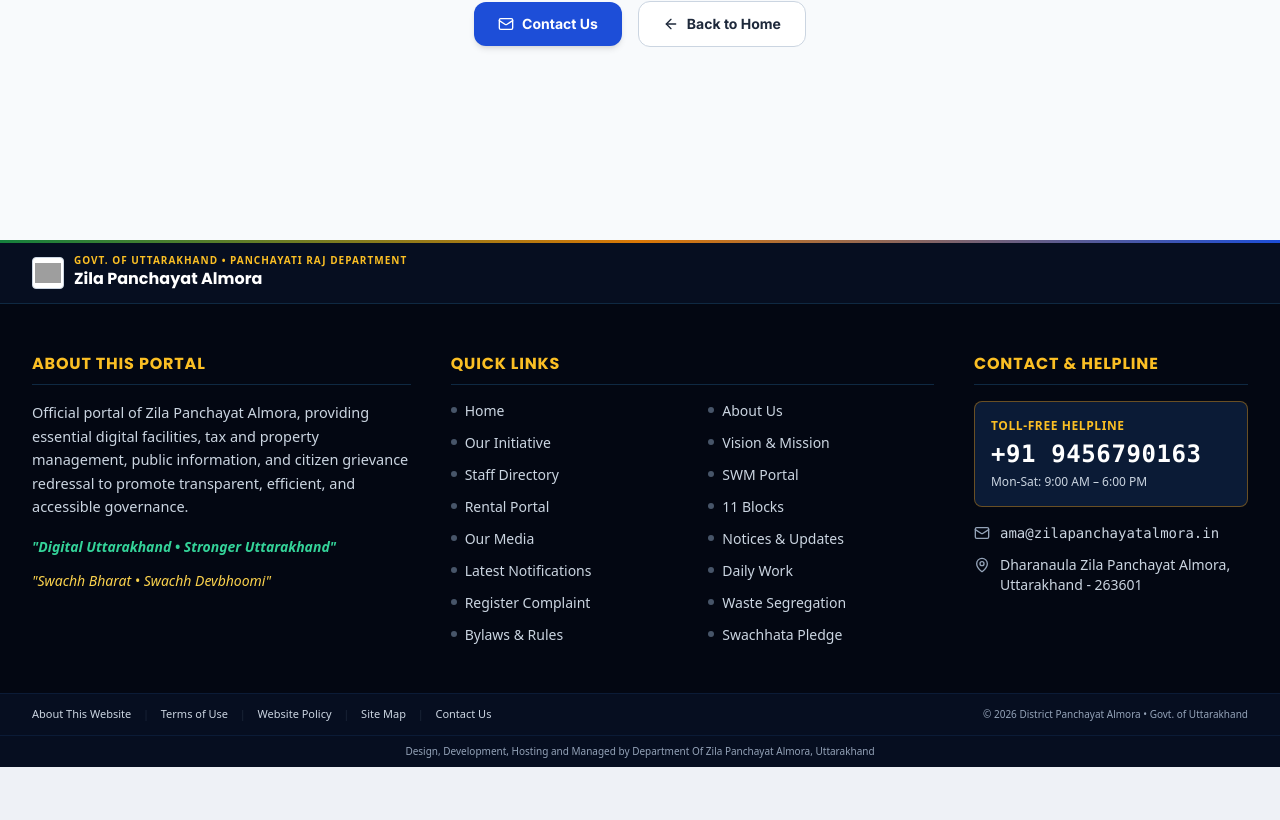
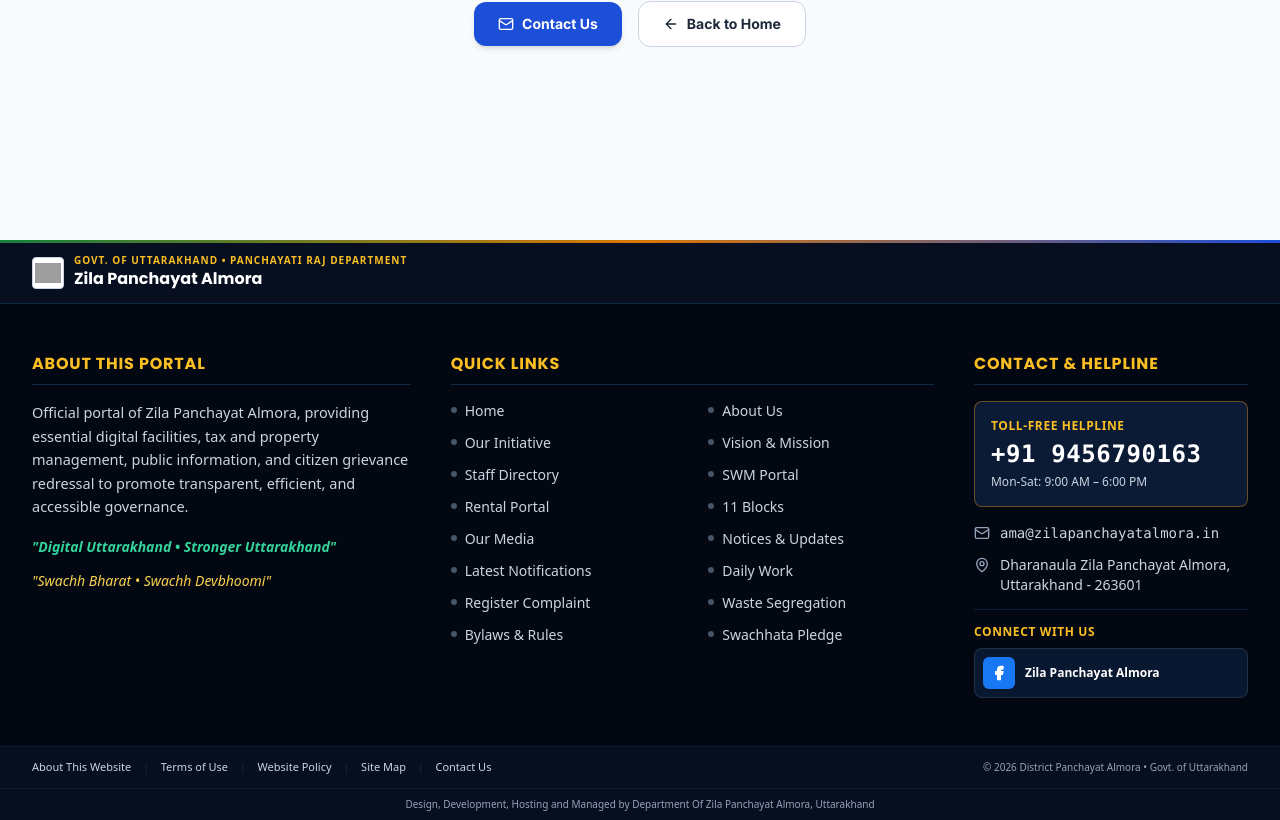
Before and after one commit to Manish363-dot/GOVERNMENT-PROJECT, a React (Vite) app in the folder frontend/: page /rental in a window 1280 px wide. Shown: the part 562-1382 px from the top of the page. Before the commit the page ends 1329 px from the top, so only its background shows below. Built offline with nearby package versions, Linux system fonts and the light colour scheme; no server answers; grey boxes are pictures that could not be loaded.

Commit message:
facebook icon update on footer

```diff
--- a/frontend/src/components/Footer.tsx
+++ b/frontend/src/components/Footer.tsx
@@ -1,9 +1,11 @@
 import React, { useState } from 'react';
 import { Link } from 'react-router-dom';
 import { useTranslation } from 'react-i18next';
-import { ShieldCheck, Phone, Mail, MapPin, X, CheckCircle2, Building2 } from 'lucide-react';
+import { Mail, MapPin, Facebook } from 'lucide-react';
 import { PANCHAYATI_RAJ_LOGO_URL } from './TopBarLogos';
 import { cn } from '@/lib/utils';
+
+const FACEBOOK_PAGE_URL = 'https://www.facebook.com/profile.php?id=61595890664499';
 
 export const Footer = React.memo(() => {
   const { i18n } = useTranslation();
@@ -34,9 +36,9 @@ export const Footer = React.memo(() => {
       {/* Tricolor top ribbon */}
       <div className="uk-tricolor-line" />
 
-      {/* Horizontal divider with Dept Name */}
+      {/* Horizontal divider with Dept Name & Official Social Handle */}
       <div className="border-b border-navy-800 bg-navy-900/40">
-        <div className="max-w-7xl mx-auto px-4 sm:px-6 lg:px-8 py-3 flex flex-col sm:flex-row items-center justify-between gap-2">
+        <div className="max-w-7xl mx-auto px-4 sm:px-6 lg:px-8 py-3 flex flex-col sm:flex-row items-center justify-between gap-3">
           <div className="flex items-center gap-2.5">
             <img src={PANCHAYATI_RAJ_LOGO_URL} alt="Zila Panchayat Logo" className="w-8 h-8 object-contain rounded bg-white p-0.5 border border-slate-300 shrink-0" />
             <div>
@@ -151,6 +153,32 @@ export const Footer = React.memo(() => {
                 </span>
               </li>
             </ul>
+
+            {/* Official Social Media Connection */}
+            <div className="pt-3.5 mt-3.5 border-t border-navy-800/80">
+              <p className={cn(
+                "text-[11px] sm:text-xs font-bold text-amber-400 uppercase mb-2",
+                isHi ? "tracking-normal" : "tracking-wider"
+              )}>
+                {isHi ? 'सोशल मीडिया पर जुड़ें' : 'Connect With Us'}
+              </p>
+              <a
+                href={FACEBOOK_PAGE_URL}
+                target="_blank"
+                rel="noopener noreferrer"
+                aria-label={isHi ? 'जिला पंचायत अल्मोड़ा आधिकारिक फेसबुक पेज' : 'Zila Panchayat Almora Official Facebook Page'}
+                className="flex items-center gap-2.5 p-2 rounded-lg bg-navy-900/90 hover:bg-[#1877F2]/20 border border-slate-700/60 hover:border-[#1877F2]/60 text-slate-200 hover:text-white transition-all duration-200 group w-full shadow-xs"
+              >
+                <div className="w-8 h-8 rounded-md bg-[#1877F2] text-white flex items-center justify-center shrink-0 group-hover:scale-105 transition-transform shadow-xs">
+                  <Facebook className="w-4 h-4 fill-white text-white" />
+                </div>
+                <div className="flex flex-col text-left min-w-0">
+                  <span className="text-xs font-bold text-white group-hover:text-amber-300 transition-colors leading-snug truncate">
+                    {isHi ? 'जिला पंचायत अल्मोड़ा' : 'Zila Panchayat Almora'}
+                  </span>
+                </div>
+              </a>
+            </div>
           </div>
         </div>
       </div>
```
